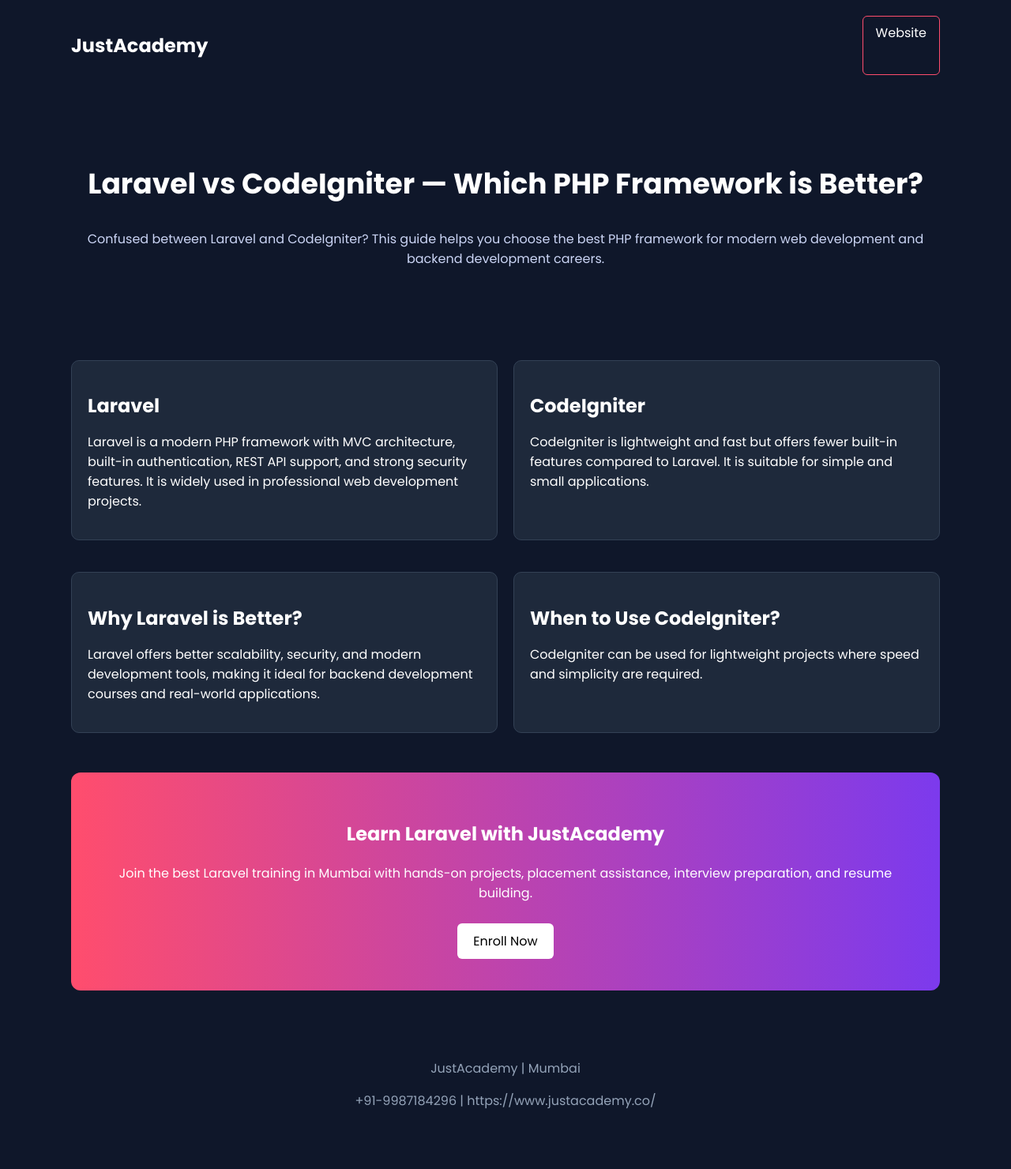
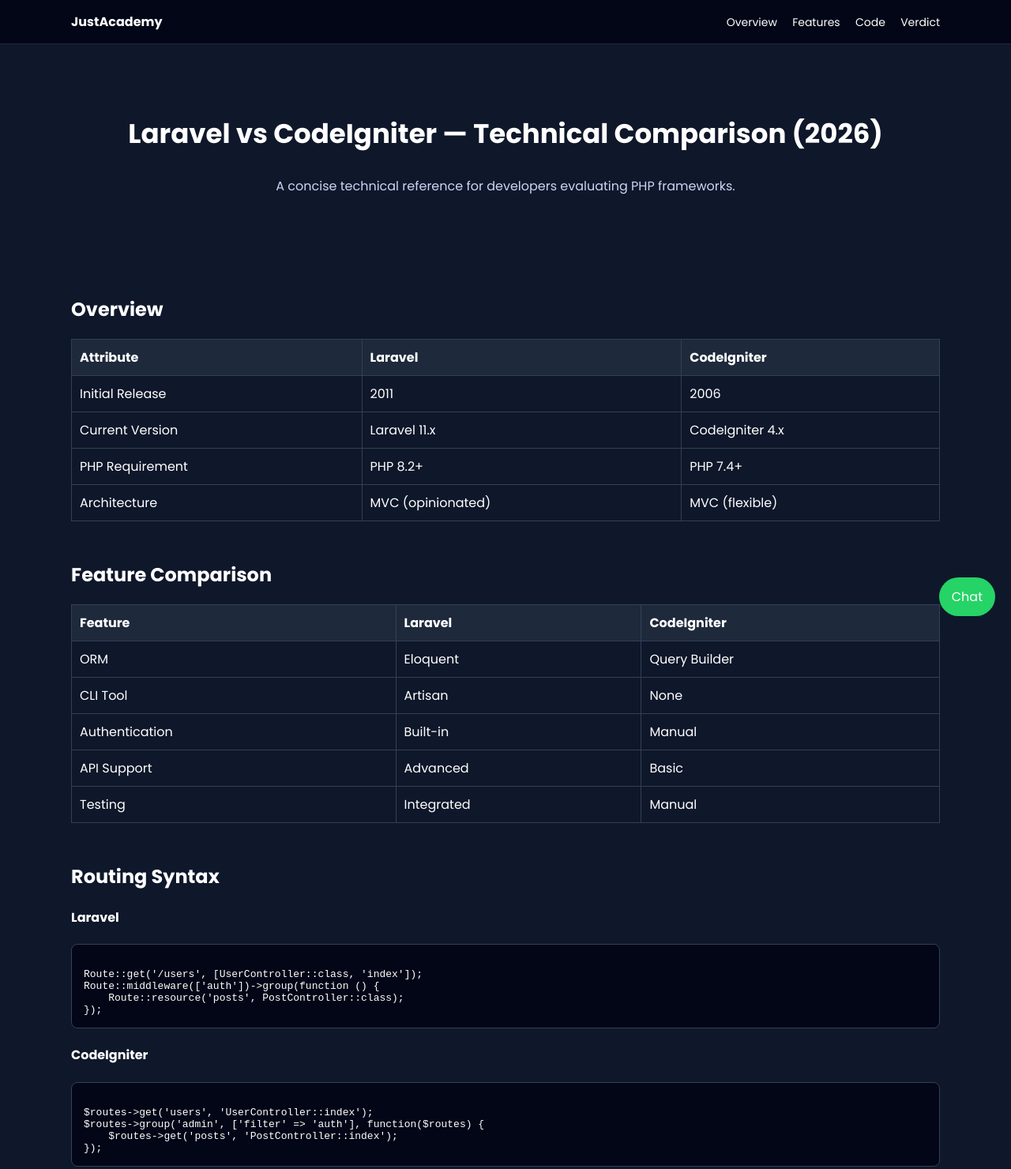
Before and after one commit to JustAcademy2023/laravel-vs-codeigniter-justacademy, a plain HTML site: page index.html in a window 1280 px wide. Shown: the top 1480 px of the page at 79% size. Before the commit the page ends 1442 px from the top, so only its background shows below. Drawn offline with Linux system fonts and the light colour scheme.

Commit message:
Update index.html

```diff
--- a/index.html
+++ b/index.html
@@ -4,10 +4,10 @@
 <meta charset="UTF-8">
 <meta name="viewport" content="width=device-width, initial-scale=1.0">
 
-  <title>Laravel vs CodeIgniter | Best PHP Framework | Laravel Training Mumbai</title>
+<title>Laravel vs CodeIgniter 2026 | Technical Comparison</title>
 
-  <meta name="description" content="Compare Laravel vs CodeIgniter and find the best PHP framework. Learn Laravel with hands-on training, projects, and placement support in Mumbai.">
-  <meta name="keywords" content="Laravel vs CodeIgniter, best PHP framework, Laravel training Mumbai, PHP course Mumbai, backend development course, web development training Mumbai">
+<meta name="description" content="Technical comparison of Laravel vs CodeIgniter in 2026. Learn which PHP framework is best for backend development and career growth.">
+<meta name="keywords" content="Laravel vs CodeIgniter 2026, PHP framework comparison, Laravel training Mumbai, backend development course, best PHP framework">
 
 <link href="https://fonts.googleapis.com/css2?family=Poppins:wght@300;400;600;700&display=swap" rel="stylesheet">
 
@@ -19,24 +19,32 @@
   color: #fff;
 }
 
+/* NAVBAR */
+nav {
+  position: sticky;
+  top: 0;
+  background: #020617;
+  padding: 15px 0;
+  border-bottom: 1px solid #1e293b;
+}
+
+nav .container {
+  display: flex;
+  justify-content: space-between;
+}
+
+nav a {
+  color: #fff;
+  margin-left: 15px;
+  text-decoration: none;
+  font-size: 14px;
+}
+
+/* GENERAL */
 .container {
   width: 90%;
   max-width: 1100px;
   margin: auto;
-    }
-
-    header {
-      display: flex;
-      justify-content: space-between;
-      padding: 20px 0;
-    }
-
-    header a {
-      border: 1px solid #ff4d6d;
-      padding: 8px 16px;
-      text-decoration: none;
-      color: #fff;
-      border-radius: 6px;
 }
 
 .hero {
@@ -45,128 +53,164 @@
 }
 
 .hero h1 {
-      font-size: 36px;
+  font-size: 34px;
 }
 
 .hero p {
   color: #cbd5f5;
 }
 
-    .grid {
-      display: grid;
-      grid-template-columns: 1fr 1fr;
-      gap: 20px;
-      margin-top: 40px;
+.section {
+  margin-top: 50px;
 }
 
-    .card {
+table {
+  width: 100%;
+  border-collapse: collapse;
+  margin-top: 20px;
+}
+
+th, td {
+  border: 1px solid #334155;
+  padding: 10px;
+  text-align: left;
+}
+
+th {
   background: #1e293b;
-      padding: 20px;
-      border-radius: 10px;
+}
+
+/* CODE BLOCK */
+pre {
+  background: #020617;
+  padding: 15px;
+  overflow-x: auto;
+  border-radius: 8px;
   border: 1px solid #334155;
 }
 
-    .card h2 {
-      margin-bottom: 10px;
-    }
-
+/* CTA */
 .cta {
   margin: 50px 0;
+  padding: 40px;
   text-align: center;
-      padding: 40px;
   background: linear-gradient(90deg,#ff4d6d,#7c3aed);
   border-radius: 12px;
 }
 
 .btn {
   display: inline-block;
-      background: white;
-      color: black;
+  background: #fff;
+  color: #000;
   padding: 10px 20px;
+  margin-top: 10px;
+  border-radius: 6px;
   text-decoration: none;
-      border-radius: 6px;
-      margin-top: 10px;
 }
 
-    footer {
-      text-align: center;
-      padding: 20px;
-      color: #94a3b8;
+/* WhatsApp */
+.whatsapp {
+  position: fixed;
+  bottom: 20px;
+  right: 20px;
+  background: #25D366;
+  padding: 12px 16px;
+  border-radius: 50px;
+  color: #fff;
+  text-decoration: none;
 }
 </style>
 </head>
 
 <body>
 
+<!-- NAV -->
+<nav>
+  <div class="container">
+    <strong>JustAcademy</strong>
+    <div>
+      <a href="#overview">Overview</a>
+      <a href="#features">Features</a>
+      <a href="#code">Code</a>
+      <a href="#verdict">Verdict</a>
+    </div>
+  </div>
+</nav>
+
 <div class="container">
 
-<header>
-  <h2>JustAcademy</h2>
-  <a href="https://www.justacademy.co/">Website</a>
-</header>
+<!-- HERO -->
+<section class="hero">
+  <h1>Laravel vs CodeIgniter — Technical Comparison (2026)</h1>
+  <p>A concise technical reference for developers evaluating PHP frameworks.</p>
+</section>
 
-<section class="hero">
-  <h1>Laravel vs CodeIgniter — Which PHP Framework is Better?</h1>
+<!-- OVERVIEW -->
+<section id="overview" class="section">
+<h2>Overview</h2>
+<table>
+<tr><th>Attribute</th><th>Laravel</th><th>CodeIgniter</th></tr>
+<tr><td>Initial Release</td><td>2011</td><td>2006</td></tr>
+<tr><td>Current Version</td><td>Laravel 11.x</td><td>CodeIgniter 4.x</td></tr>
+<tr><td>PHP Requirement</td><td>PHP 8.2+</td><td>PHP 7.4+</td></tr>
+<tr><td>Architecture</td><td>MVC (opinionated)</td><td>MVC (flexible)</td></tr>
+</table>
+</section>
+
+<!-- FEATURES -->
+<section id="features" class="section">
+<h2>Feature Comparison</h2>
+<table>
+<tr><th>Feature</th><th>Laravel</th><th>CodeIgniter</th></tr>
+<tr><td>ORM</td><td>Eloquent</td><td>Query Builder</td></tr>
+<tr><td>CLI Tool</td><td>Artisan</td><td>None</td></tr>
+<tr><td>Authentication</td><td>Built-in</td><td>Manual</td></tr>
+<tr><td>API Support</td><td>Advanced</td><td>Basic</td></tr>
+<tr><td>Testing</td><td>Integrated</td><td>Manual</td></tr>
+</table>
+</section>
+
+<!-- CODE -->
+<section id="code" class="section">
+<h2>Routing Syntax</h2>
+
+<h4>Laravel</h4>
+<pre><code>
+Route::get('/users', [UserController::class, 'index']);
+Route::middleware(['auth'])->group(function () {
+    Route::resource('posts', PostController::class);
+});
+</code></pre>
+
+<h4>CodeIgniter</h4>
+<pre><code>
+$routes->get('users', 'UserController::index');
+$routes->group('admin', ['filter' => 'auth'], function($routes) {
+    $routes->get('posts', 'PostController::index');
+});
+</code></pre>
+</section>
+
+<!-- VERDICT -->
+<section id="verdict" class="section">
+<h2>Verdict</h2>
 <p>
-    Confused between Laravel and CodeIgniter? This guide helps you choose the best PHP framework
-    for modern web development and backend development careers.
+For modern web development and backend careers, Laravel offers better scalability,
+security, and career opportunities. CodeIgniter is suitable for lightweight or legacy projects.
 </p>
 </section>
 
-<section class="grid">
-
-  <div class="card">
-    <h2>Laravel</h2>
-    <p>
-      Laravel is a modern PHP framework with MVC architecture, built-in authentication, REST API support,
-      and strong security features. It is widely used in professional web development projects.
-    </p>
-  </div>
-
-  <div class="card">
-    <h2>CodeIgniter</h2>
-    <p>
-      CodeIgniter is lightweight and fast but offers fewer built-in features compared to Laravel.
-      It is suitable for simple and small applications.
-    </p>
-  </div>
-
-</section>
-
-<section class="grid">
-
-  <div class="card">
-    <h2>Why Laravel is Better?</h2>
-    <p>
-      Laravel offers better scalability, security, and modern development tools, making it ideal
-      for backend development courses and real-world applications.
-    </p>
-  </div>
-
-  <div class="card">
-    <h2>When to Use CodeIgniter?</h2>
-    <p>
-      CodeIgniter can be used for lightweight projects where speed and simplicity are required.
-    </p>
-  </div>
-
-</section>
-
+<!-- CTA -->
 <section class="cta">
 <h2>Learn Laravel with JustAcademy</h2>
-  <p>
-    Join the best Laravel training in Mumbai with hands-on projects, placement assistance,
-    interview preparation, and resume building.
-  </p>
+<p>Hands-on training | Placement assistance | Interview preparation | Resume building</p>
 <a href="https://www.justacademy.co/course-detail/laravel-training" class="btn">Enroll Now</a>
 </section>
 
-<footer>
-  <p>JustAcademy | Mumbai</p>
-  <p>+91-9987184296 | https://www.justacademy.co/</p>
-</footer>
+</div>
 
-</div>
+<!-- WhatsApp -->
+<a href="https://wa.me/919987184296" class="whatsapp">Chat</a>
 
 </body>
 </html>
```
Lines whose indentation alone changed are shown as unchanged.
